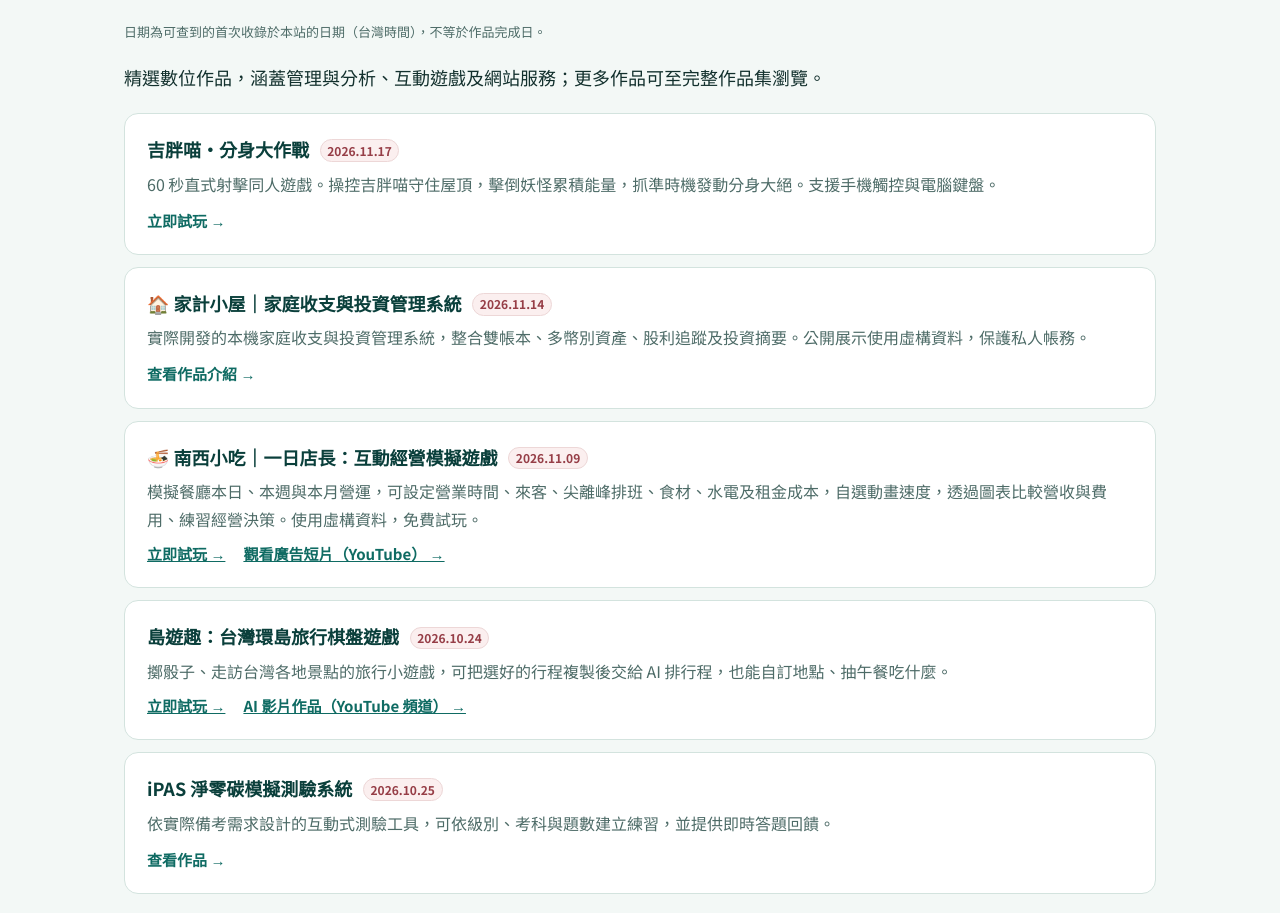
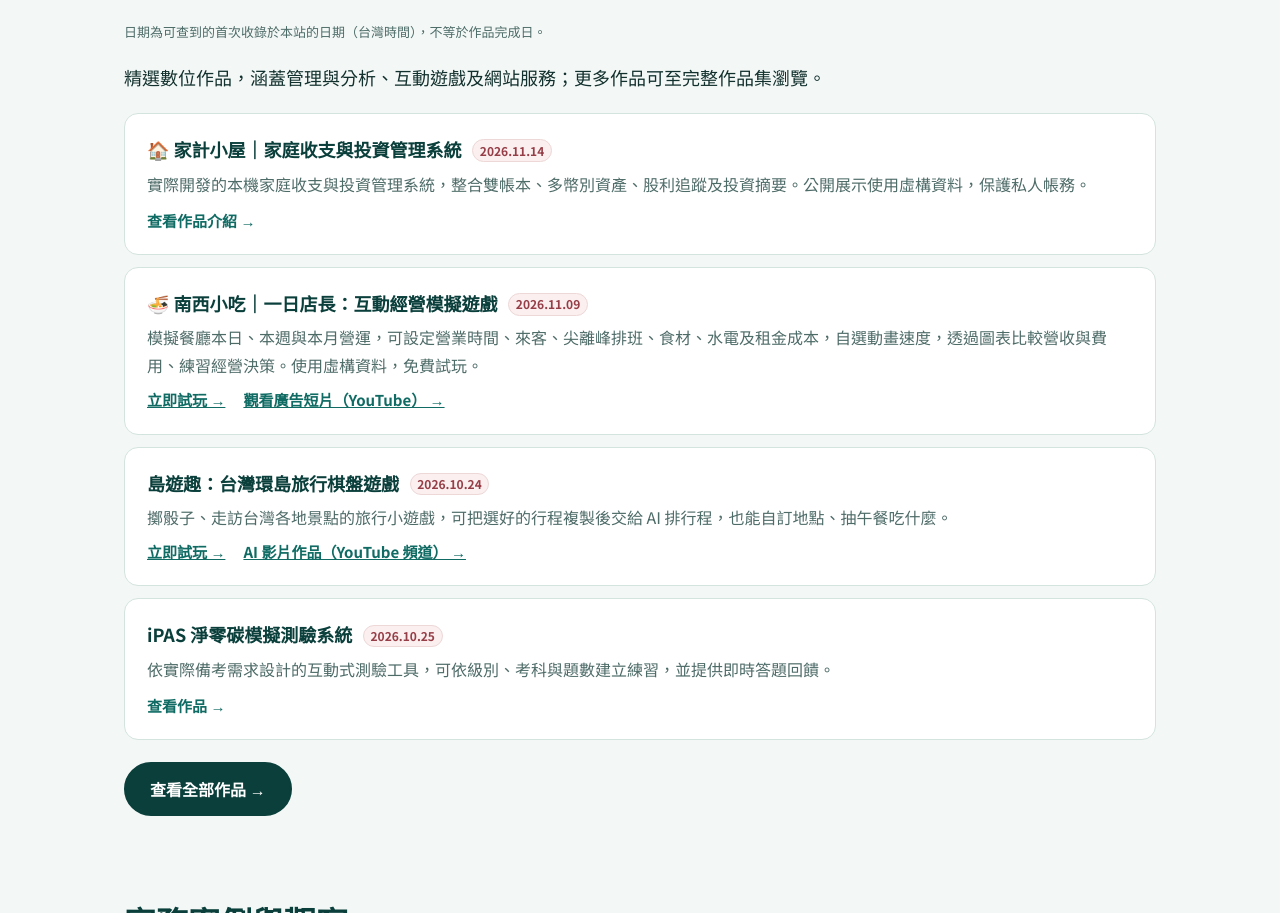
Before and after one commit to nancy098517/nancy098517.github.io, a plain HTML site: page index.html in a window 1280 px wide. Shown: the part 2589-3502 px from the top of the page. Drawn offline with Linux system fonts and the light colour scheme.

Commit message:
Remove Jibanyan game cards from portfolio (#3)
* Remove Jibanyan from the portfolio

* Remove Jibanyan from the portfolio

```diff
--- a/index.html
+++ b/index.html
@@ -227,11 +227,6 @@ footer{max-width:1080px;margin:0 auto;padding:56px 24px 40px;color:var(--muted);
 <p style="font-size:13px;color:var(--muted)">日期為可查到的首次收錄於本站的日期（台灣時間），不等於作品完成日。</p>
     <p class="about-text" style="margin-bottom:20px">精選數位作品，涵蓋管理與分析、互動遊戲及網站服務；更多作品可至完整作品集瀏覽。</p>
     <div class="posts">
-      <a class="post-card" href="./jibanyan-ghost-rush/">
-        <h3>吉胖喵・分身大作戰 <time class="work-date" datetime="2026-11-17" title="首次收錄於本站">2026.11.17</time></h3>
-        <p>60 秒直式射擊同人遊戲。操控吉胖喵守住屋頂，擊倒妖怪累積能量，抓準時機發動分身大絕。支援手機觸控與電腦鍵盤。</p>
-        <span class="more">立即試玩 →</span>
-      </a>
       <a class="post-card" href="./family-finance-system.html">
         <h3>🏠 家計小屋｜家庭收支與投資管理系統 <time class="work-date" datetime="2026-11-14" title="首次收錄於本站">2026.11.14</time></h3>
         <p>實際開發的本機家庭收支與投資管理系統，整合雙帳本、多幣別資產、股利追蹤及投資摘要。公開展示使用虛構資料，保護私人帳務。</p>
```
Also changed, not shown: portfolio.html (+0 -5 lines).
